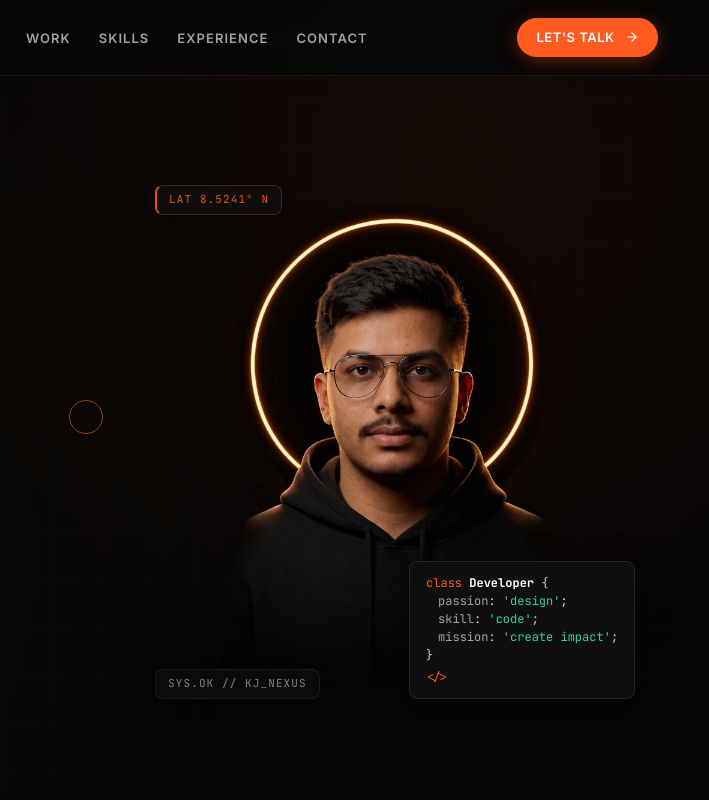
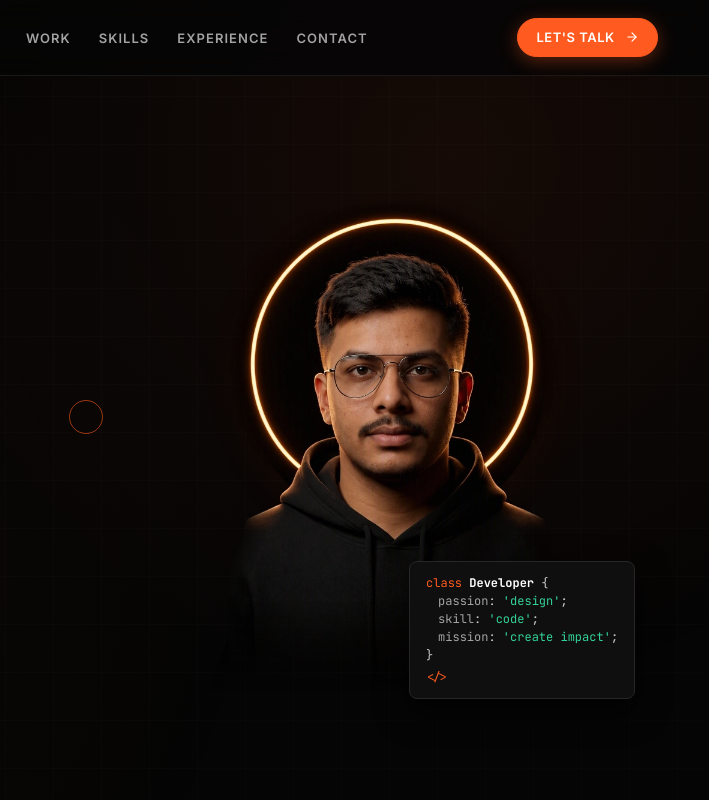
Before and after one commit to Karthimj-1954/Portfolio, a website: page index.html in a window 1280 px wide. Shown: the top 800 px of the page, 571-1280 px from the left. Drawn offline with nearby package versions, Linux system fonts and the light colour scheme.

Commit message:
fix(hero): remove hardcoded LAT 8.5241° N coordinate tag and mock HUD annotations

```diff
--- a/index.html
+++ b/index.html
@@ -183,12 +183,6 @@
 
               <!-- Glowing Orange Ring behind Character -->
               <div class="character-glow-ring" aria-hidden="true"></div>
-
-              <!-- Technical HUD Annotations -->
-              <div class="character-hud-ambient" aria-hidden="true">
-                <span class="hud-geo-tag">LAT 8.5241° N</span>
-                <span class="hud-sys-tag">SYS.OK // KJ_NEXUS</span>
-              </div>
 
               <!-- Canvas & Character Layer -->
               <div class="character-canvas-layer">
--- a/styles.css
+++ b/styles.css
@@ -590,51 +590,6 @@ body {
   }
 }
 
-/* Technical HUD Reticle / Annotations */
-.character-hud-ambient {
-  position: absolute;
-  inset: 0;
-  pointer-events: none;
-  z-index: 5;
-}
-
-.hud-geo-tag {
-  position: absolute;
-  top: 3%;
-  left: 0%;
-  font-family: var(--font-mono);
-  font-size: 0.6875rem;
-  color: var(--primary-orange);
-  opacity: 0.9;
-  letter-spacing: 0.1em;
-  background: rgba(17, 17, 17, 0.88);
-  backdrop-filter: blur(8px);
-  padding: 5px 12px;
-  border-radius: var(--radius-sm);
-  border: 1px solid rgba(255, 90, 31, 0.3);
-  border-left: 2px solid var(--primary-orange);
-  box-shadow: 0 4px 16px rgba(0, 0, 0, 0.6);
-  white-space: nowrap;
-}
-
-.hud-sys-tag {
-  position: absolute;
-  bottom: 4%;
-  left: 0%;
-  font-family: var(--font-mono);
-  font-size: 0.6875rem;
-  color: var(--secondary-text);
-  letter-spacing: 0.1em;
-  opacity: 0.8;
-  background: rgba(17, 17, 17, 0.82);
-  backdrop-filter: blur(8px);
-  padding: 5px 12px;
-  border-radius: var(--radius-sm);
-  border: 1px solid rgba(255, 255, 255, 0.08);
-  box-shadow: 0 4px 16px rgba(0, 0, 0, 0.6);
-  white-space: nowrap;
-}
-
 /* Canvas & Character Render Surface */
 .character-canvas-layer {
   position: relative;
```
Also changed, not shown: README.md.
